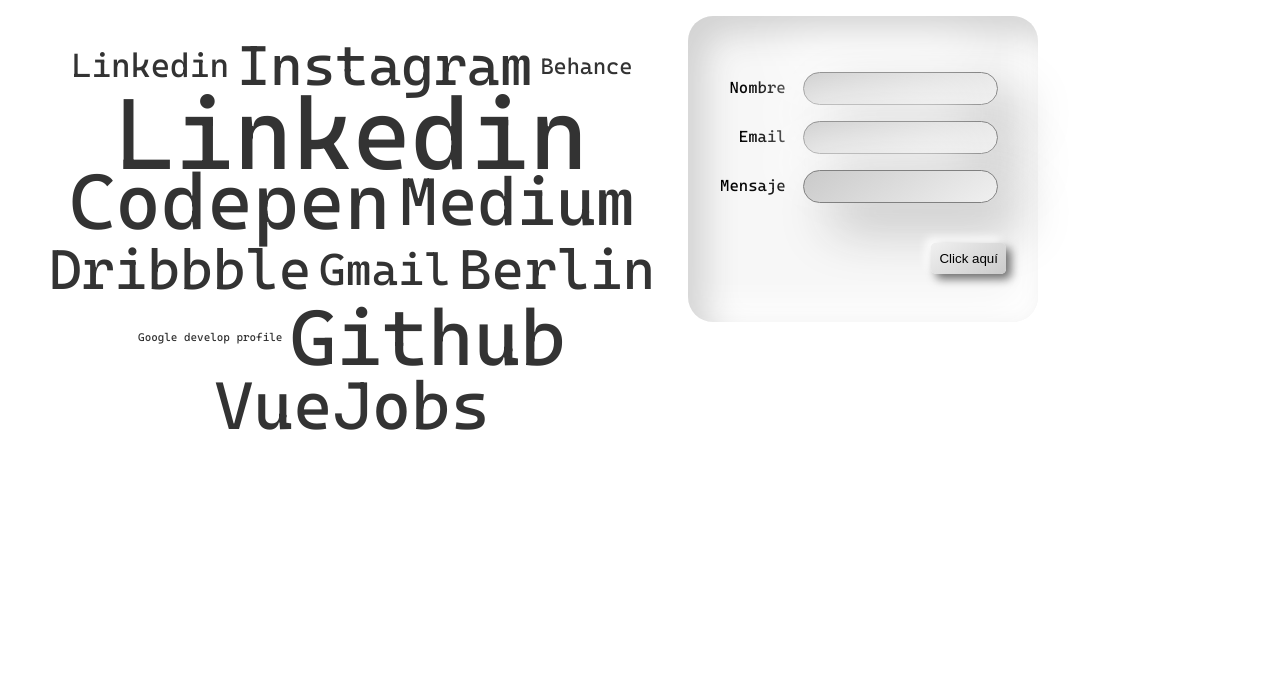
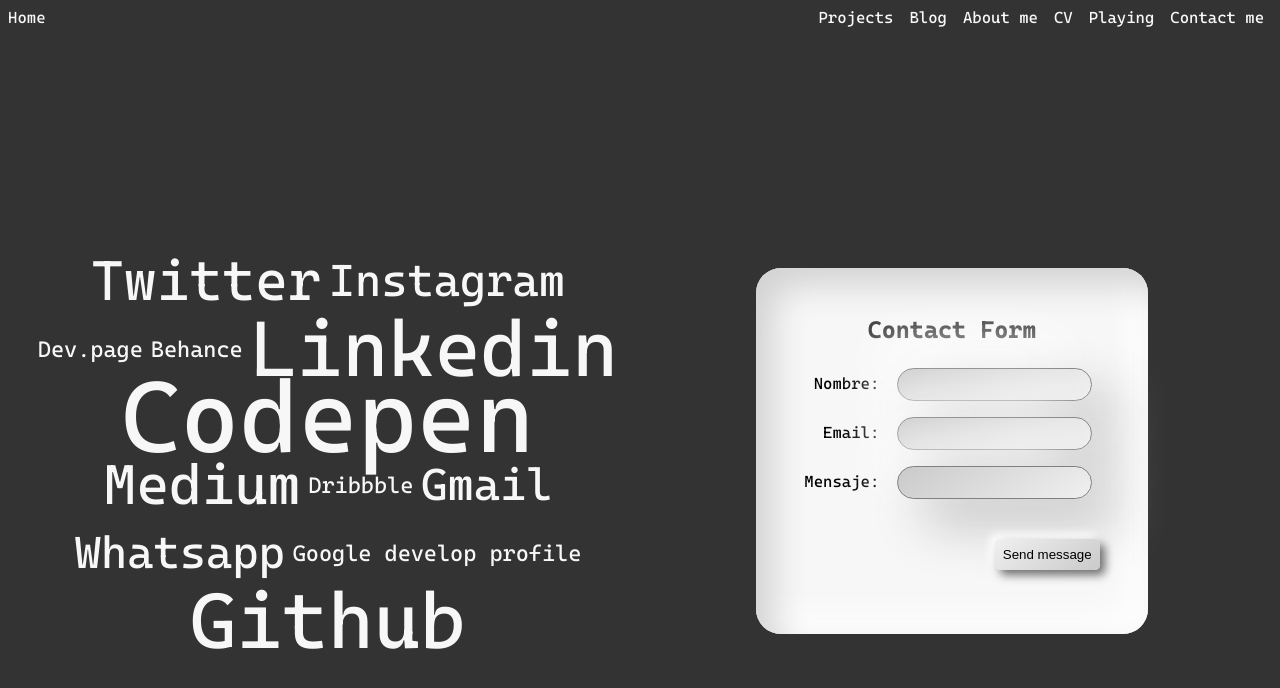
Before and after one commit to JaimeTorrealba/JTPortflio, a Vue app: page /contacme in a window 1280 px wide. Shown: the top 688 px of the page. Built offline with nearby package versions, Linux system fonts and the light colour scheme.

Commit message:
add TitleComponent, form, form-validation, form view

```diff
--- /dev/null
+++ b/src/components/common/Title.vue
@@ -0,0 +1,23 @@
+<template>
+  <h1 :class="color ? 'black' : 'white' ">{{text}}</h1>
+</template>
+<script>
+export default {
+  name: "Title",
+  props: {
+    text: { required: true, type: String },
+    color: { required: false, type: Boolean, default: true},
+  },
+};
+</script>
+<style lang="scss" scoped>
+h1 {
+  text-align: center;
+}
+.black{
+    color:var(--black);
+}
+.white{
+    color:var(--black);
+}
+</style>
--- a/src/components/contacme/CloudTag.vue
+++ b/src/components/contacme/CloudTag.vue
@@ -1,18 +1,126 @@
 <template>
   <div class="container cloud-container">
     <ul class="cloud">
-      <li><a data-weight="3"> Linkedin </a></li>
-      <li><a data-weight="5"> Instagram </a></li>
-      <li><a data-weight="2"> Behance </a></li>
-      <li><a data-weight="9"> Linkedin </a></li>
-      <li><a data-weight="7"> Codepen </a></li>
-      <li><a data-weight="6"> Medium </a></li>
-      <li><a data-weight="5"> Dribbble </a></li>
-      <li><a data-weight="4"> Gmail </a></li>
-      <li><a data-weight="5"> Berlin </a></li>
-      <li><a data-weight="1"> Google develop profile </a></li>
-      <li><a data-weight="7"> Github </a></li>
-      <li><a data-weight="6"> VueJobs </a></li>
+      <li>
+        <a
+          href="https://twitter.com/JaimeTorrealbaC"
+          target="_blank"
+          class="cloud-tag-link"
+          data-weight="5"
+        >
+          Twitter
+        </a>
+      </li>
+      <li>
+        <a
+          href="https://www.instagram.com/jaimebboyjt/"
+          target="_blank"
+          class="cloud-tag-link"
+          data-weight="4"
+        >
+          Instagram
+        </a>
+      </li>
+      <li>
+        <a
+          href="https://dev.page/jaimetorrealba"
+          target="_blank"
+          class="cloud-tag-link"
+          data-weight="2"
+        >
+          Dev.page
+        </a>
+      </li>
+      <li>
+        <a
+          href="https://www.behance.net/JaimeTorrealba"
+          target="_blank"
+          class="cloud-tag-link"
+          data-weight="2"
+        >
+          Behance
+        </a>
+      </li>
+      <li>
+        <a
+          href="https://www.linkedin.com/in/jaime-torrealba-cordova/"
+          target="_blank"
+          class="cloud-tag-link"
+          data-weight="7"
+        >
+          Linkedin
+        </a>
+      </li>
+      <li>
+        <a
+          href="https://codepen.io/https://codepen.io/jaimebboyjt"
+          target="_blank"
+          class="cloud-tag-link"
+          data-weight="9"
+        >
+          Codepen
+        </a>
+      </li>
+      <li>
+        <a
+          href="https://medium.com/@solucionesinformaticasjtc"
+          target="_blank"
+          class="cloud-tag-link"
+          data-weight="5"
+        >
+          Medium
+        </a>
+      </li>
+      <li>
+        <a
+          href="https://dribbble.com/Jaime_Torrealba"
+          target="_blank"
+          class="cloud-tag-link"
+          data-weight="2"
+        >
+          Dribbble
+        </a>
+      </li>
+      <li>
+        <a
+          href="mailto:solucionesinformaticasjtc@gmail.com"
+          target="_blank"
+          class="cloud-tag-link"
+          data-weight="4"
+        >
+          Gmail
+        </a>
+      </li>
+      <li>
+        <a
+          href="https://wa.me/+56990594384"
+          target="_blank"
+          class="cloud-tag-link"
+          data-weight="4"
+        >
+          Whatsapp
+        </a>
+      </li>
+      <li>
+        <a
+          href="https://developers.google.com/profile/u/116357600065857102354"
+          target="_blank"
+          class="cloud-tag-link"
+          data-weight="2"
+        >
+          Google develop profile
+        </a>
+      </li>
+      <li>
+        <a
+          href="https://github.com/JaimeTorrealba"
+          target="_blank"
+          class="cloud-tag-link"
+          data-weight="7"
+        >
+          Github
+        </a>
+      </li>
     </ul>
   </div>
 </template>
@@ -24,7 +132,7 @@
       i.style.setProperty("--size", i.dataset.weight);
     });
     console.log(gsap);
-    gsap.from("a", {
+    gsap.from(".cloud-tag-link", {
       duration: 1.3,
       opacity: 1,
       x: 100,
@@ -32,7 +140,7 @@
       delay: 0.1,
       opacity: 0,
       ease: "power1.inOut",
-      stagger:0.1
+      stagger: 0.1,
     });
   },
 };
@@ -53,7 +161,7 @@
 
 ul.cloud a {
   --size: 4;
-  color: #333;
+  color: var(--white);
   display: block;
   padding: 0.125rem 0.25rem;
   text-decoration: none;
--- a/src/components/contacme/ContacForm.vue
+++ b/src/components/contacme/ContacForm.vue
@@ -1,41 +1,95 @@
 <template>
-      <form
+  <Form
     method="POST"
     name="contact"
     data-netlify="true"
     data-netlify-honeypot="bot-field"
-        @submit.prevent="handleSubmit"
+    @submit="onSubmit"
   >
+    <textTitle text="Contact Form" />
+    <div class="form">
       <input type="hidden" name="form-name" value="contact" />
       <label>
-          Nombre
-          <input />
+        Nombre:
+        <Field id="name" name="name" type="text" :rules="nameRule" />
       </label>
+        <ErrorMessage name="name" />
       <label>
-          Email
-          <input />
+        Email:
+        <Field id="email" name="email" type="email" :rules="emailRule"  />
       </label>
+      <ErrorMessage name="email" />
       <label>
-          Mensaje
-          <input class="myInput" />
+        Mensaje:
+        <Field id="message" name="message" type="text" :rules="messageRule" />
       </label>
-        <button class="submit-button">Click aquí</button>
-      </form>
+      <ErrorMessage name="message" />
+      <button type="submit" class="submit-button">Send message</button>
+    </div>
+  </Form>
 </template>
 <script>
+import textTitle from "../common/Title.vue";
+
+import { Field, Form, ErrorMessage  } from "vee-validate";
+import * as yup from 'yup';
 export default {
+  components: {
+    textTitle,
+    Field,
+    Form,
+    ErrorMessage
+  },
+  data() {
+    return {
+      emailRule: yup.string().required().email(),
+      nameRule: yup.string().required(),
+      messageRule: yup.string().required(),
+    }
+  },
+   methods: {
+    encode(data) {
+      return Object.keys(data)
+        .map(
+          (key) => `${encodeURIComponent(key)}=${encodeURIComponent(data[key])}`
+        )
+        .join("&");
+    },
+    onSubmit(event) {
+      console.log(event)
+      fetch("/", {
+        method: "POST",
+        headers: { "Content-Type": "application/x-www-form-urlencoded" },
+        body: this.encode({
+          "form-name": "contact",
+          ...this.form,
+        }),
+      })
+        .then(() => {
+          document.getElementById('name').value = ''
+          document.getElementById('email').value = ''
+          document.getElementById('message').value = ''
+          console.log('todo bien')
+        })
+        .catch((error) => {
+          console.error(error);
+        });
+    },
+  },
 };
 </script>
 <style lang="scss" scoped>
-
 form {
-  display: flex;
-  flex-direction: column;
-  align-items: flex-end;
   padding: var(--extralarge) var(--large);
   border-radius: 25px;
   background: #f7f7f7;
   box-shadow: inset 17px 17px 34px #d2d2d2, inset -17px -17px 34px #ffffff;
+}
+.form {
+  display: flex;
+  flex-direction: column;
+  align-items: flex-end;
+  padding: var(--normal);
 }
 .submit-button {
   margin: var(--large) 0 0 0;
--- a/src/components/navBar.vue
+++ b/src/components/navBar.vue
@@ -19,6 +19,7 @@
   display: flex;
   justify-content: space-between;
   padding: var(--small);
+  background-color:var(--black);
 }
 .navBar {
   color: white;
--- a/src/views/Contacme.vue
+++ b/src/views/Contacme.vue
@@ -1,10 +1,10 @@
 <template>
+  <navBar />
   <main class="container form-view">
-    <section>
-
+    <section class="section1">
       <CloudTag />
     </section>
-    <section>
+    <section class="section2">
       <ContactForm />
     </section>
   </main>
@@ -12,10 +12,13 @@
 <script>
 import ContactForm from "../components/contacme/ContacForm.vue";
 import CloudTag from "../components/contacme/CloudTag.vue";
+import navBar from "../components/navBar.vue";
+
 export default {
   components: {
     ContactForm,
-    CloudTag
+    CloudTag,
+    navBar,
   },
   methods: {
     encode(data) {
@@ -53,6 +56,24 @@
 </script>
 <style lang="scss" scoped>
 .form-view {
-  display: flex;
+  background-color: var(--black);
+  min-height: 100vh;
+  display:grid;
+  grid-template-columns: 1fr 1fr;
+  place-items: center;
+  @media screen and (max-width: 600px) {
+  grid-template-columns: 1fr;
+  grid-template-rows:1fr 0.75fr;
+  }
+}
+.section1{
+   @media screen and (max-width: 600px) {
+  order: 2;
+  }
+}
+.section2{
+   @media screen and (max-width: 600px) {
+  order: 1;
+  }
 }
 </style>
```
Lines whose indentation alone changed are shown as unchanged.
